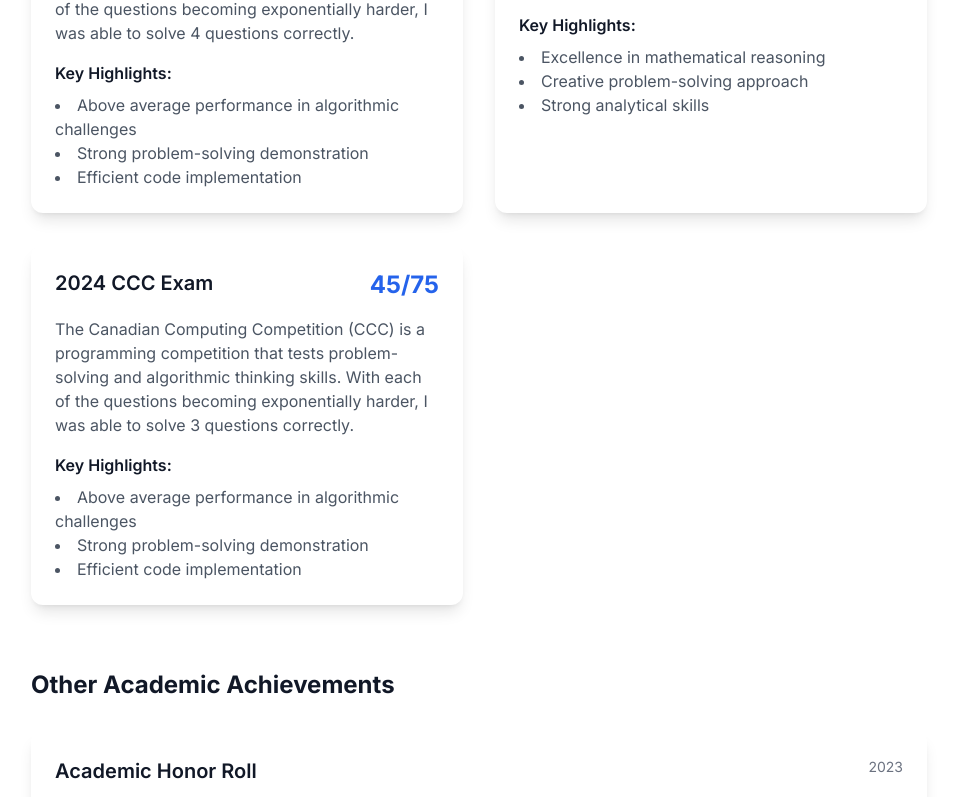
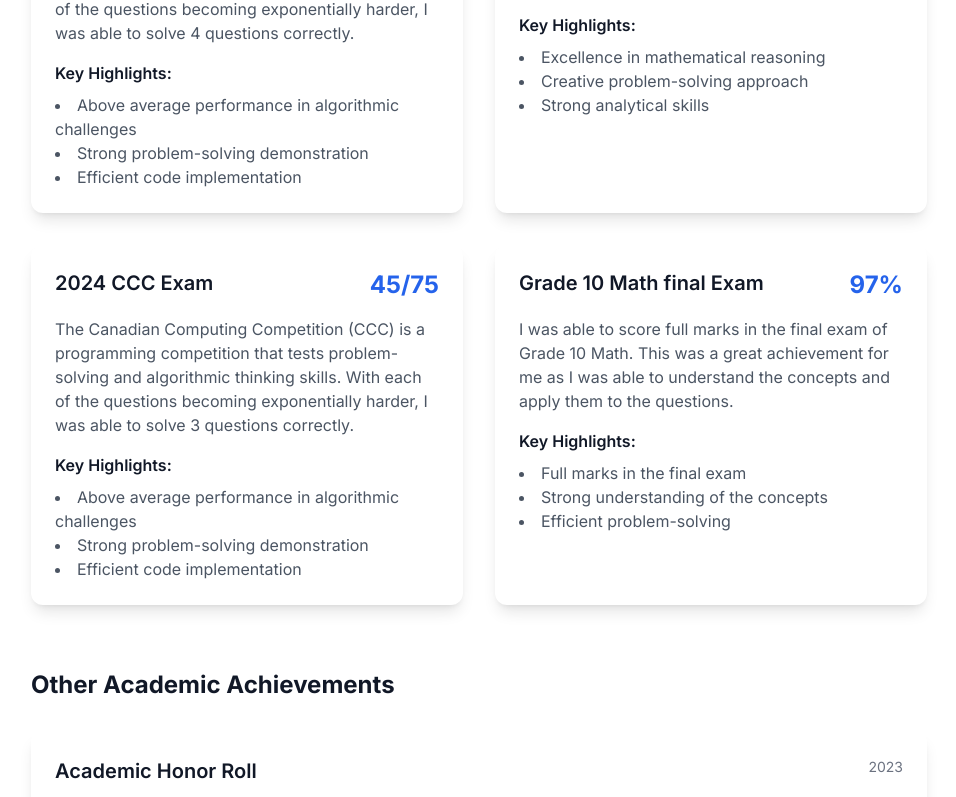
Before and after one commit to IshaanD-RX6600/IshaanDhiman, a Next.js app: page /academics in a window 1280 px wide. Shown: the part 532-1329 px from the top of the page, without its empty margins (161-1117 px from the left). Built offline with nearby package versions, Linux system fonts and the light colour scheme.

Commit message:
Made some changes

```diff
--- a/src/app/academics/page.tsx
+++ b/src/app/academics/page.tsx
@@ -35,6 +35,16 @@
         'Above average performance in algorithmic challenges',
         'Strong problem-solving demonstration',
         'Efficient code implementation'
+      ]
+    },
+    {
+      name: 'Grade 10 Math final Exam',
+      score: '97%',
+      description: 'I was able to score full marks in the final exam of Grade 10 Math. This was a great achievement for me as I was able to understand the concepts and apply them to the questions.',
+      highlights: [
+        'Full marks in the final exam',
+        'Strong understanding of the concepts',
+        'Efficient problem-solving'
       ]
     },
   ];
```
